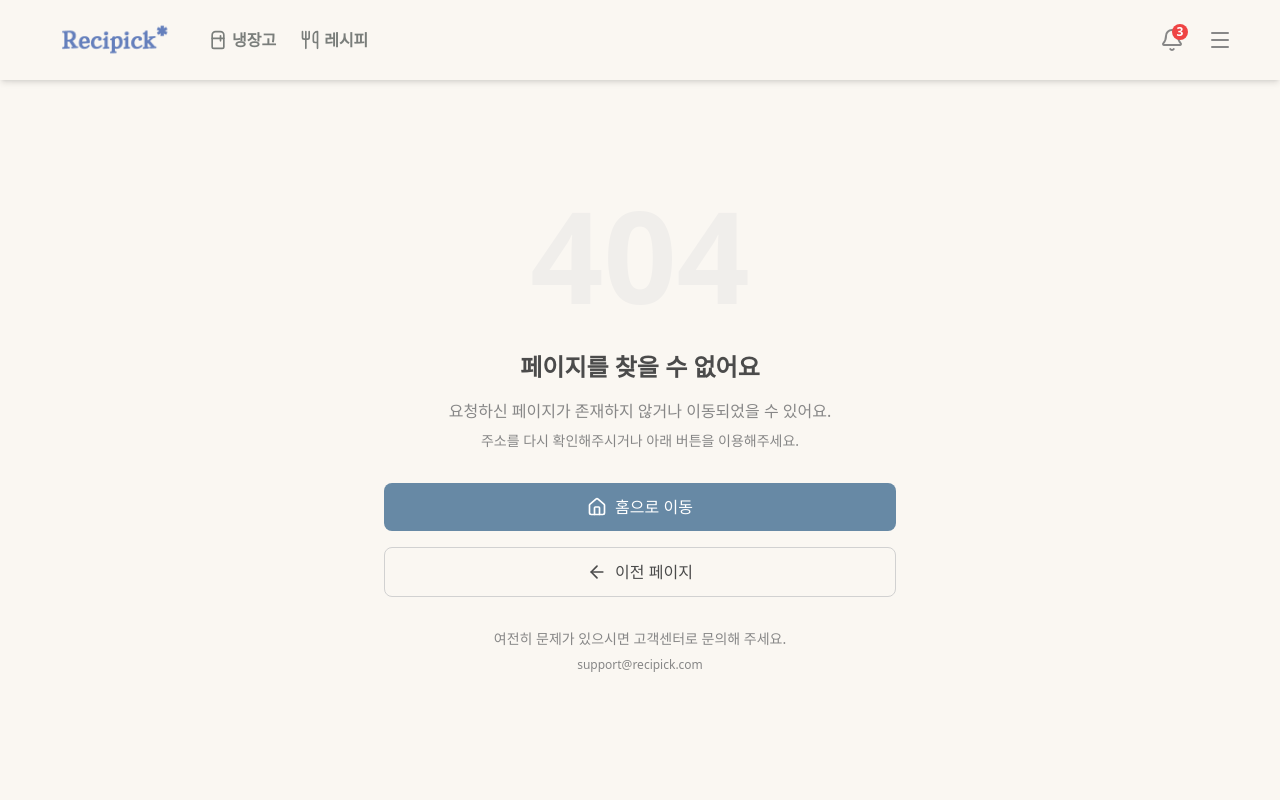
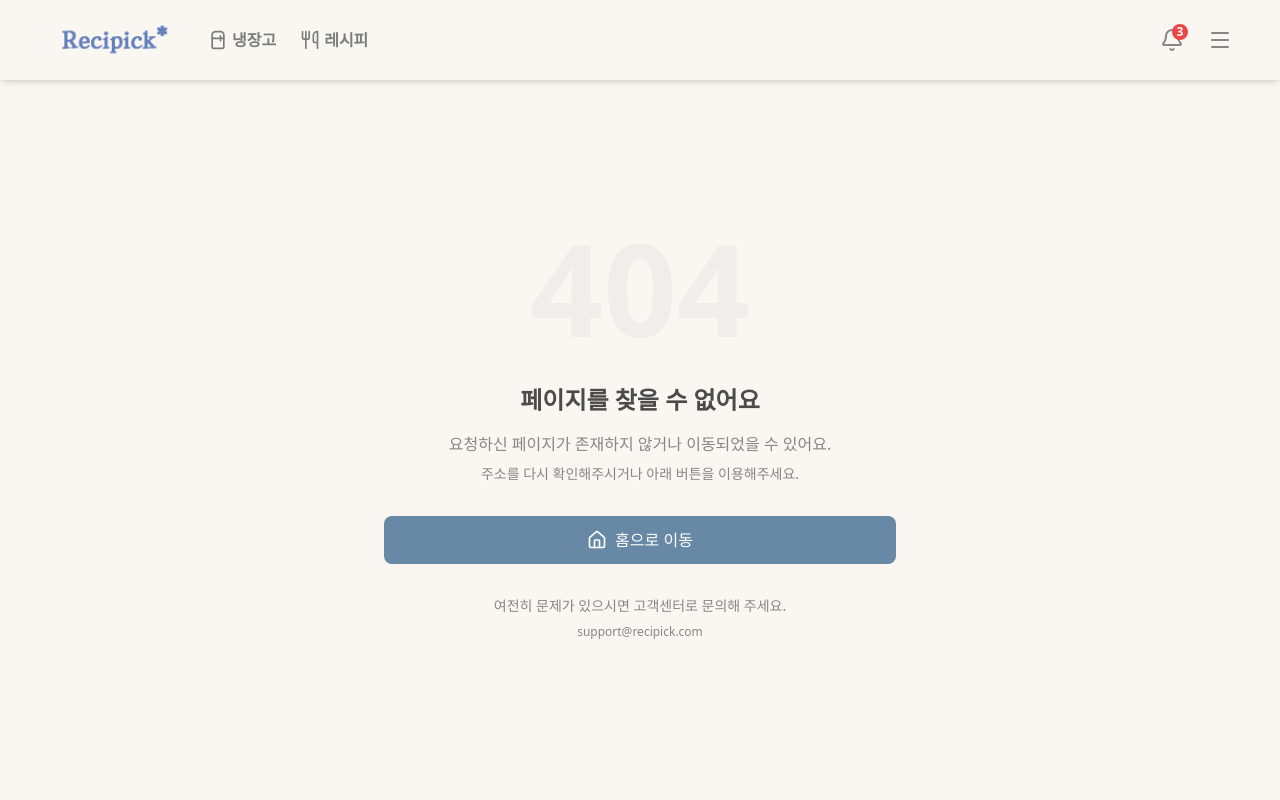
Before and after one commit to HIMEDIA-No-1/Recipick-Frontend, a React (Vite) app in the folder apps/user/: page /not-found in a window 1280 px wide. Shown: the top 800 px of the page. Built offline with nearby package versions, Linux system fonts and the light colour scheme.

Commit message:
[refactor] 404 페이지 수정

```diff
--- a/apps/user/src/pages/error/NotFoundPage.tsx
+++ b/apps/user/src/pages/error/NotFoundPage.tsx
@@ -1,16 +1,12 @@
 import { useState, useEffect } from 'react';
-import { ArrowLeft, Home, Sun, Moon } from 'lucide-react';
+import { Home, Sun, Moon } from 'lucide-react';
 
 const NotFoundPage = () => {
     const [isDarkMode, setIsDarkMode] = useState<boolean>(false);
 
-    const handleGoBack = () => {
-        window.history.back();
-    };
 
     const handleGoHome = () => {
-        console.log('Navigate to home page');
-        // window.location.href = '/';
+        window.location.href = '/';
     };
 
     const toggleDarkMode = () => {
@@ -19,7 +15,6 @@ const NotFoundPage = () => {
     };
 
     useEffect(() => {
-        // Initial check for dark mode
         if (document.body.classList.contains('dark')) {
             setIsDarkMode(true);
         }
@@ -40,7 +35,7 @@ const NotFoundPage = () => {
                 `}</style>
             )}
 
-            {/* Dark Mode Toggle for demonstration */}
+            {/* 다크모드 토글 */}
             <button
                 onClick={toggleDarkMode}
                 className="fixed top-4 right-4 flex items-center justify-center w-10 h-10 rounded-full bg-[#E0EBF7] dark:bg-[#333] transition-colors focus:outline-none"
@@ -50,13 +45,13 @@ const NotFoundPage = () => {
             </button>
 
             <div className="max-w-lg w-full text-center">
-                {/* 404 Illustration */}
+                {/* 404 숫자 */}
                 <div className="mb-8">
                     <div className="relative">
                         <div className="text-9xl font-bold text-[#F0EEEB] dark:text-[#383838] select-none">404</div>
                     </div>
                 </div>
-                {/* Message */}
+                {/* 메시지 */}
                 <div className="mb-8">
                     <h1 className="text-2xl font-bold text-[#4B4B4B] dark:text-[#E0E0E0] mb-4">페이지를 찾을 수 없어요</h1>
                     <p className="text-[#878787] dark:text-[#A0A0A0] mb-2">
@@ -66,8 +61,7 @@ const NotFoundPage = () => {
                         주소를 다시 확인해주시거나 아래 버튼을 이용해주세요.
                     </p>
                 </div>
-                {/* Action buttons */}
-                <div className="space-y-4 mb-8">
+                {/* 버튼들 */}
                 <button
                     onClick={handleGoHome}
                     className="w-full flex items-center justify-center gap-2 px-6 py-3 bg-[#6789A5] hover:bg-[#5A7E9D] text-white font-medium rounded-lg transition-colors"
@@ -75,17 +69,7 @@ const NotFoundPage = () => {
                     <Home className="w-5 h-5" />
                     홈으로 이동
                 </button>
-                    <div className="flex gap-3">
-                        <button
-                            onClick={handleGoBack}
-                            className="flex-1 flex items-center justify-center gap-2 px-6 py-3 border border-[#D1D1D1] text-[#4B4B4B] dark:text-[#E0E0E0] hover:bg-[#E0EBF7] dark:hover:bg-[#404040] font-medium rounded-lg transition-colors"
-                        >
-                            <ArrowLeft className="w-5 h-5" />
-                            이전 페이지
-                        </button>
-                    </div>
-                </div>
-                {/* Help */}
+                {/* 도움말 */}
                 <div className="mt-8 text-center">
                     <p className="text-sm text-[#878787] dark:text-[#A0A0A0]">
                         여전히 문제가 있으시면 고객센터로 문의해 주세요.
@@ -95,7 +79,7 @@ const NotFoundPage = () => {
                     </p>
                 </div>
             </div>
-            {/* Background decorations */}
+            {/* 배경 장식 */}
             <div className="fixed inset-0 -z-10 overflow-hidden">
                 <div className="absolute top-20 right-10 w-32 h-32 bg-[#E0EBF7] rounded-full opacity-30"></div>
                 <div className="absolute top-40 left-20 w-24 h-24 bg-[#E0EBF7] rounded-full opacity-40"></div>
```
Lines whose indentation alone changed are shown as unchanged.
